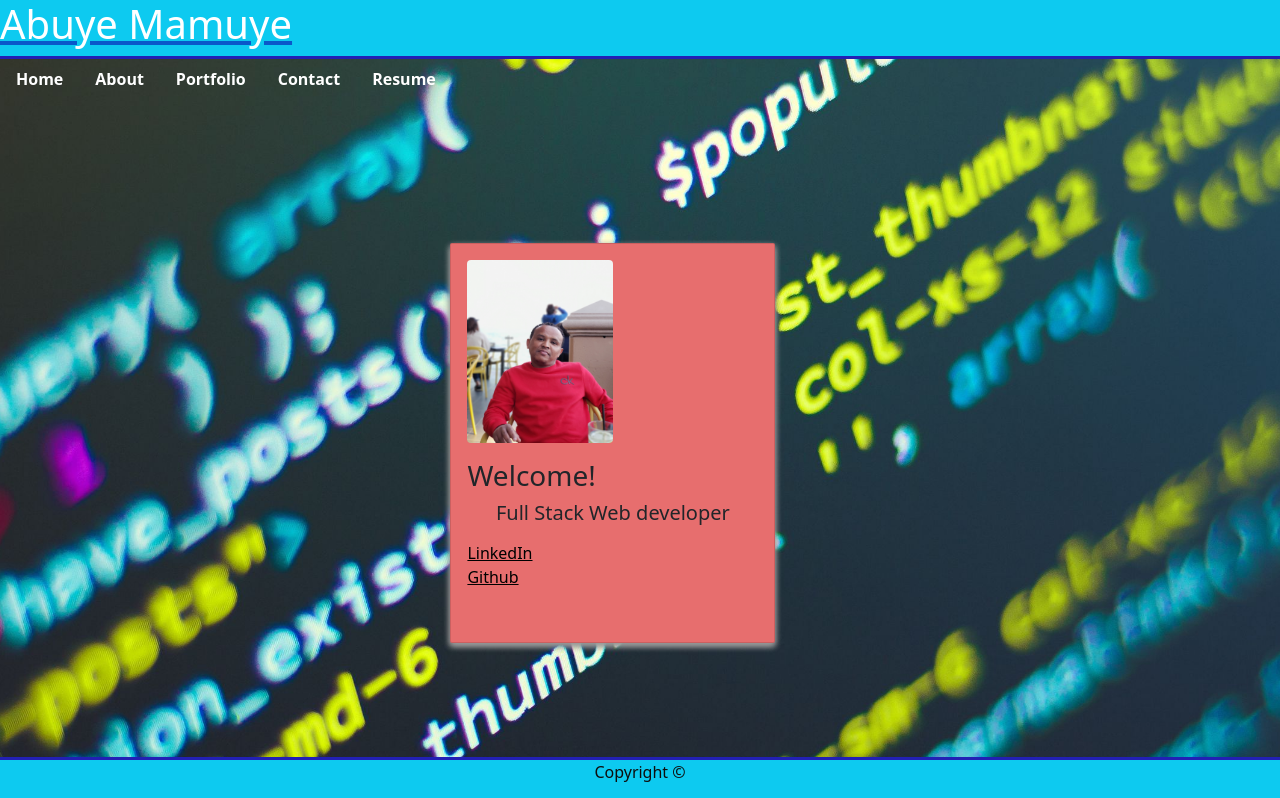
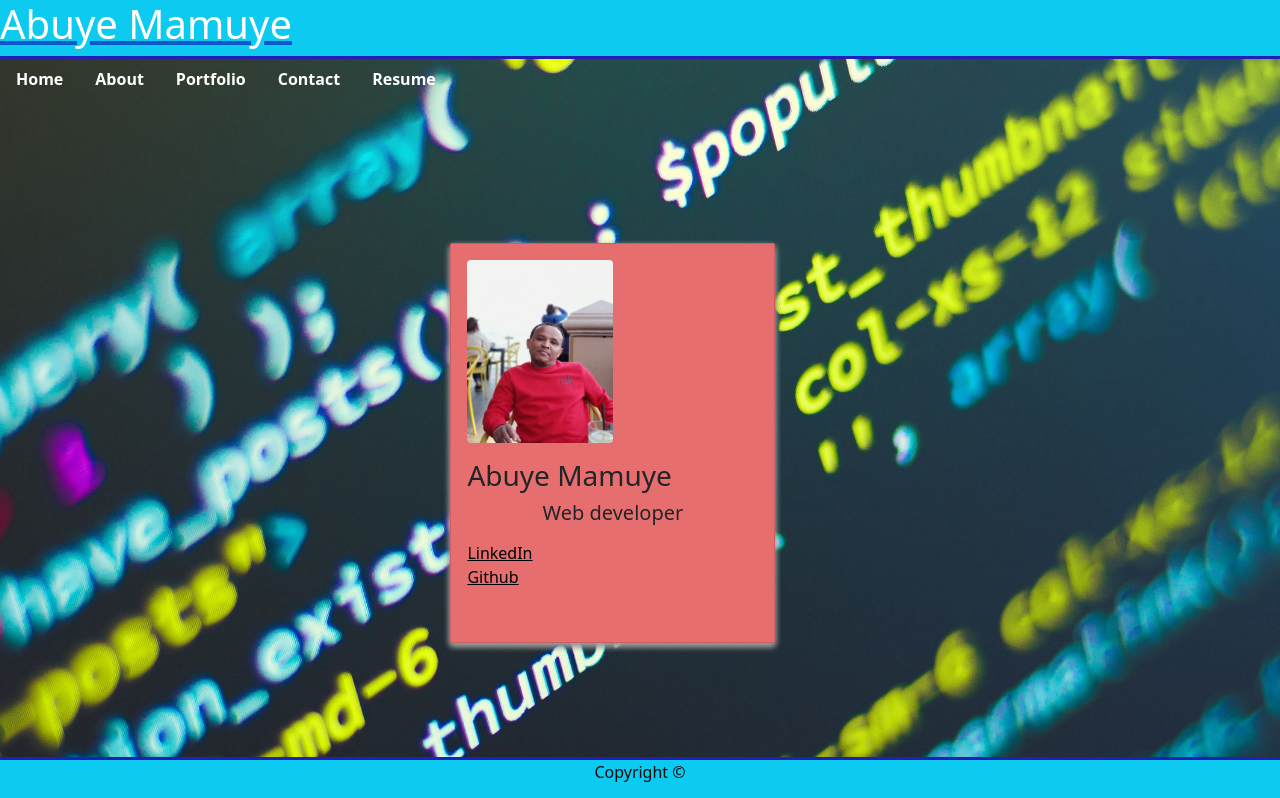
Before and after one commit to AbuyeM1/Portfoilio-React, a React (Create React App) app in the folder portfolio-react/: page / in a window 1280 px wide. Shown: the top 798 px of the page. Built offline with nearby package versions, Linux system fonts and the light colour scheme.

Commit message:
creating portfolio

```diff
--- a/portfolio-react/src/assets/project.json
+++ b/portfolio-react/src/assets/project.json
@@ -5,6 +5,7 @@
         "image": "https://www.theborneopost.com/newsimages/2020/05/logo-covid-19-1.gif",
         "project": "Project One",
         "location": "https://abuyem1.github.io/COVID-19-Tracker/"
+
     },
     {
         "id": "2",
@@ -39,13 +40,13 @@
         "name": "React Google Books",
         "image": "https://cdn.dribbble.com/users/80158/screenshots/578283/bookshelf_iphone_icon.png",
         "project": "Assignment",
-        "location": "https://abuyem1.github.io/React-Google-Books/"
+        "location": "https://react-googlebooksapi-search.herokuapp.com"
     },
     {
         "id": "7",
         "name": "The Herald",
         "image": "https://cdn0.iconfinder.com/data/icons/iconshock-windows7-icons/256/world_info.png",
         "project": "Project Three",
-        "location": "https://herald-worldnewapp.herokuapp.com/"
+        "location":"https://herald-worldnewapp.herokuapp.com/"
     }
 ]
--- a/portfolio-react/src/components/AboutCard.js
+++ b/portfolio-react/src/components/AboutCard.js
@@ -13,7 +13,7 @@
       ></img>
       <div>
         <div className="mt-3">
-          <p>I am a Fullstack Developer.</p>
+          <p>I am a Full stack Web Developer.</p>
           <p>
             {" "}
             I Attended a coding boot camp class at UC Berkeley extension. I am a
--- a/portfolio-react/src/components/HomeCard.js
+++ b/portfolio-react/src/components/HomeCard.js
@@ -12,8 +12,8 @@
               alt="home-profile-photo"
               className="ome-profile-photo mb-3 rounded"
             ></img>
-            <h3>Welcome!</h3>
-            <h5 className="card-title text-center">Full Stack Web developer</h5>
+            <h3>Abuye Mamuye</h3>
+            <h5 className="card-title text-center"> Web developer</h5>
             <p className="card-text text-center"></p>
             <a
               href="https://www.linkedin.com/in/abuye-mamuye-5a49921b0/"
--- a/portfolio-react/src/components/pages/Portfolio.js
+++ b/portfolio-react/src/components/pages/Portfolio.js
@@ -1,7 +1,7 @@
 import React from "react";
 import PortfolioCard from "../PortfolioCard";
 import projects from "../../assets/project.json";
-
+import { Link } from "react-router-dom";
 function Portfolio() {
   return (
     <div>
@@ -14,6 +14,7 @@
             project={projects[0].project}
             location={projects[0].location}
           />
+
           <PortfolioCard
             name={projects[1].name}
             image={projects[1].image}
--- a/portfolio-react/src/components/pages/Resume.js
+++ b/portfolio-react/src/components/pages/Resume.js
@@ -34,7 +34,7 @@
           </a>
 
           <img src={ResumePNG} alt="profile-photo" className="resumePNG"></img>
-          <a href="https://drive.google.com/file/d/1u5tvK6YooERzQ_rOPIeV8gP9xcFKCiB4/view?usp=sharing">
+          <a href="https://drive.google.com/file/d/1X1MhmTCjMeqbv9jTgOCYnGFc5IRdwA4C/view?usp=sharing">
             <h1 className="text-center mt-5 " style={{ color: "red" }}>
               View Here
             </h1>
--- a/portfolio-react/src/components/portfolioCard.js
+++ b/portfolio-react/src/components/portfolioCard.js
@@ -15,7 +15,8 @@
             <strong>Project:</strong> {props.project}
           </li>
           <li>
-            <strong>Demo:</strong> {props.location}
+            <strong>Demo: </strong>
+            {props.location}
           </li>
         </ul>
       </div>
```
Also changed, not shown: 2 other files (tests, documents, lock files or other folders).
